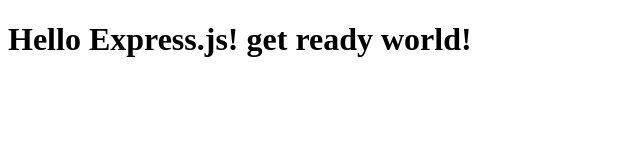
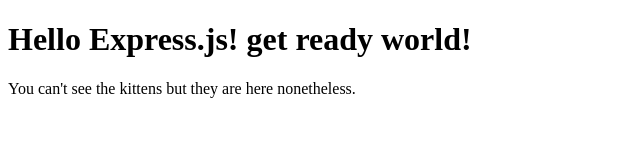
Before and after one commit to fscarlett/web-server, a website: page public/index.html in a window 1280 px wide. Shown: the whole page, without its empty margins (0-640 px from the left). Drawn offline with Linux system fonts and the light colour scheme.

Commit message:
added p tag

```diff
--- a/public/index.html
+++ b/public/index.html
@@ -6,5 +6,6 @@
 </head>
 <body>
 	<h1>Hello Express.js! get ready world!</h1>
+	<p>You can't see the kittens but they are here nonetheless.</p>
 </body>
 </html>
```
